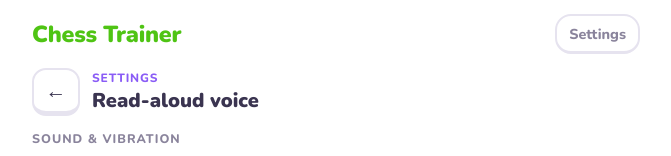
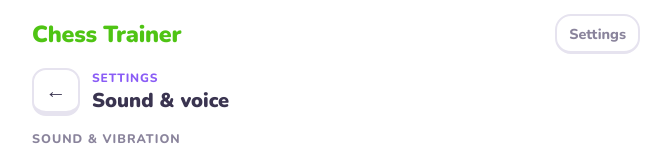
Before and after one commit to l13959733-max/chess-trainer, a React (Vite) app: page / in a window 1280 px wide. Both pictures are taken after a click on the button "Settings". Shown: the top 156 px of the page, without its empty margins (304-975 px from the left). Built offline with nearby package versions, Linux system fonts and the light colour scheme.

Commit message:
Settings heading covers sound and voice
Co-Authored-By: Claude Opus 5.5 <noreply@anthropic.com>

```diff
--- a/src/screens/Settings.tsx
+++ b/src/screens/Settings.tsx
@@ -47,7 +47,7 @@ export function Settings() {
         <button type="button" className="back" onClick={() => go('')} aria-label="Back to overview">←</button>
         <div>
           <div className="eyebrow">Settings</div>
-          <h2>Read-aloud voice</h2>
+          <h2>Sound &amp; voice</h2>
         </div>
       </div>
 
```
